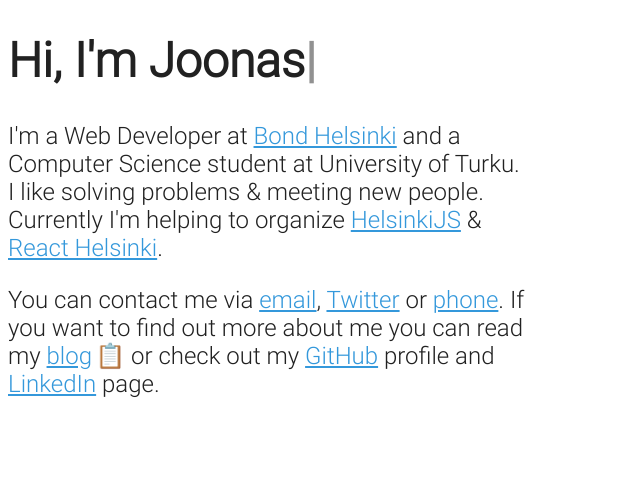
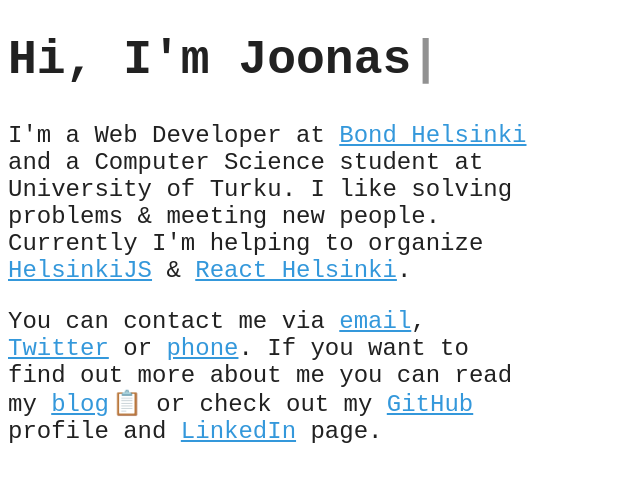
Before and after one commit to sarukuku/personal-website, a Next.js app: page / in a window 1280 px wide. Shown: the top 482 px of the page, without its empty margins (0-640 px from the left). Built offline with nearby package versions, Linux system fonts and the light colour scheme; no server answers.

Commit message:
A lot of small improvements. Still working on the blog.

```diff
--- a/components/global-styles.js
+++ b/components/global-styles.js
@@ -2,17 +2,8 @@
 
 export default () => (
   <style jsx global>{`
-    /* Define the "system" font family */
-    @font-face {
-      font-family: system;
-      font-style: normal;
-      font-weight: 300;
-      src: local(".SFNSText-Light"), local(".HelveticaNeueDeskInterface-Light"), local(".LucidaGrandeUI"), local("Ubuntu Light"), local("Segoe UI Light"), local("Roboto-Light"), local("DroidSans"), local("Tahoma");
-    }
-
-    /* Now, let's apply it on an element */
     body {
-      font-family: "system";
+      font-family: monospace;
       color: ${black};
       font-size: 1rem;
     }
--- a/config/colors.js
+++ b/config/colors.js
@@ -1,2 +1,3 @@
 export const blue = '#3498db'
 export const black = '#212121'
+export const darkgray = '#a9a9a9'
--- a/pages/blog.js
+++ b/pages/blog.js
@@ -3,7 +3,7 @@
 import SiteHead from '../components/site-head'
 import GlobalStyles from '../components/global-styles'
 import HomeLink from '../components/home-link'
-import { isBrowser } from '../helpers'
+import { isBrowser, getDate } from '../helpers'
 
 const WPAPI = require('wpapi')
 const wp = new WPAPI({ endpoint: 'https://api.jsalovaara.com/wp-json' })
@@ -33,6 +33,7 @@
           {posts && posts.map(post => {
             return (
               <li key={post.id}>
+                <span>{getDate(post.date)}</span>
                 <Link
                   key={post.id}
                   href={{pathname: 'post', query: { id: post.id }}}
```
Also changed, not shown: helpers.js (+12 -0 lines), pages/post.js (+23 -5 lines).
